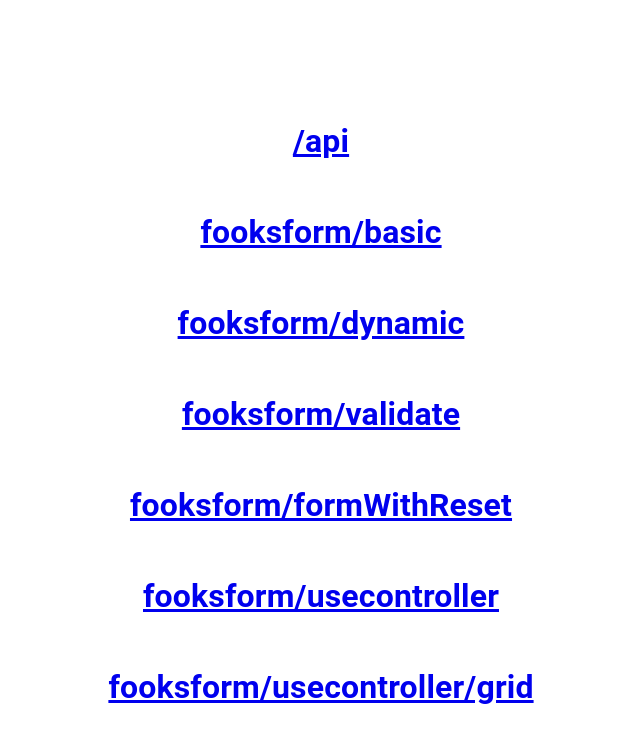
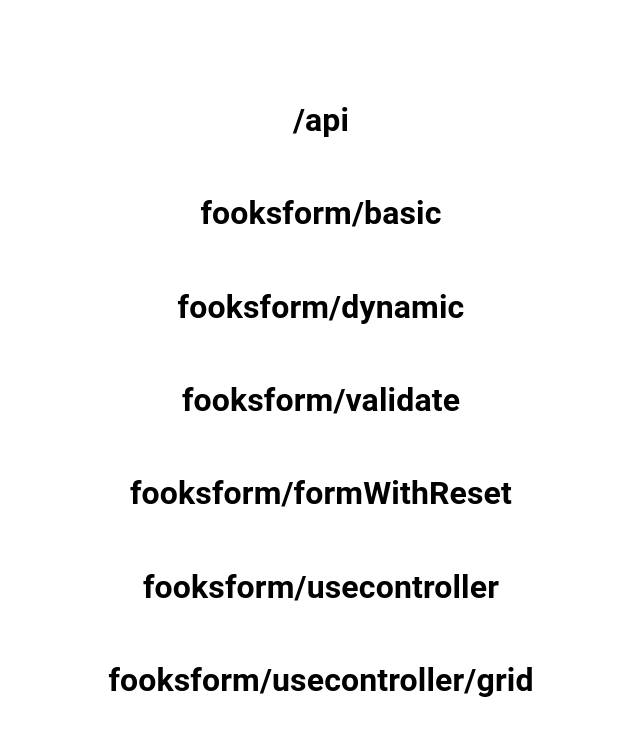
Before and after one commit to yamamoto04150422/next-msw, a Next.js app: page / in a window 1280 px wide. Shown: the top 742 px of the page, without its empty margins (319-959 px from the left). Built offline with nearby package versions, Linux system fonts and the light colour scheme.

Commit message:
global.css

```diff
--- a/src/app/layout.tsx
+++ b/src/app/layout.tsx
@@ -5,6 +5,7 @@ import React from "react";
 import { ThemeProvider } from "@mui/material/styles";
 import CssBaseline from "@mui/material/CssBaseline";
 import theme from "@/theme";
+import "../../styles/global.css";
 
 export default function RootLayout({
   children,
--- /dev/null
+++ b/styles/global.css
@@ -0,0 +1,51 @@
+/* next-basic/app/styles/global.css */
+
+/* CSSリセット */
+* {
+  margin: 0;
+  padding: 0;
+  box-sizing: border-box;
+}
+
+/* HTMLおよびボディ全体のスタイル */
+html,
+body {
+  font-family: "Arial", sans-serif; /* フォントの指定 */
+  font-size: 16px; /* ベースのフォントサイズ */
+  color: #333; /* テキストカラー */
+  background-color: #f9f9f9; /* 背景色 */
+  line-height: 1.5; /* 行の高さ */
+}
+
+/* リンクのスタイル */
+a {
+  color: #000000; /* リンクの色 */
+  text-decoration: none; /* アンダーラインを消す */
+  transition: color 0.3s ease; /* 色の変化にトランジションを追加 */
+}
+
+a:hover {
+  color: #0056b3; /* ホバー時のリンクの色 */
+}
+
+/* ナビゲーションメニューのスタイル */
+nav ul {
+  list-style-type: none; /* リストのバレットを消す */
+  padding: 0;
+}
+
+nav ul li {
+  display: inline; /* リストを横並びに */
+  margin-right: 20px; /* リスト間のスペース */
+}
+
+/* フッターのスタイル */
+footer {
+  text-align: center; /* テキストを中央に揃える */
+  padding: 20px 0; /* 上下の余白 */
+  background-color: #f0f0f0; /* フッターの背景色 */
+  color: #666; /* フッターのテキスト色 */
+  position: relative;
+  bottom: 0;
+  width: 100%;
+}
```
